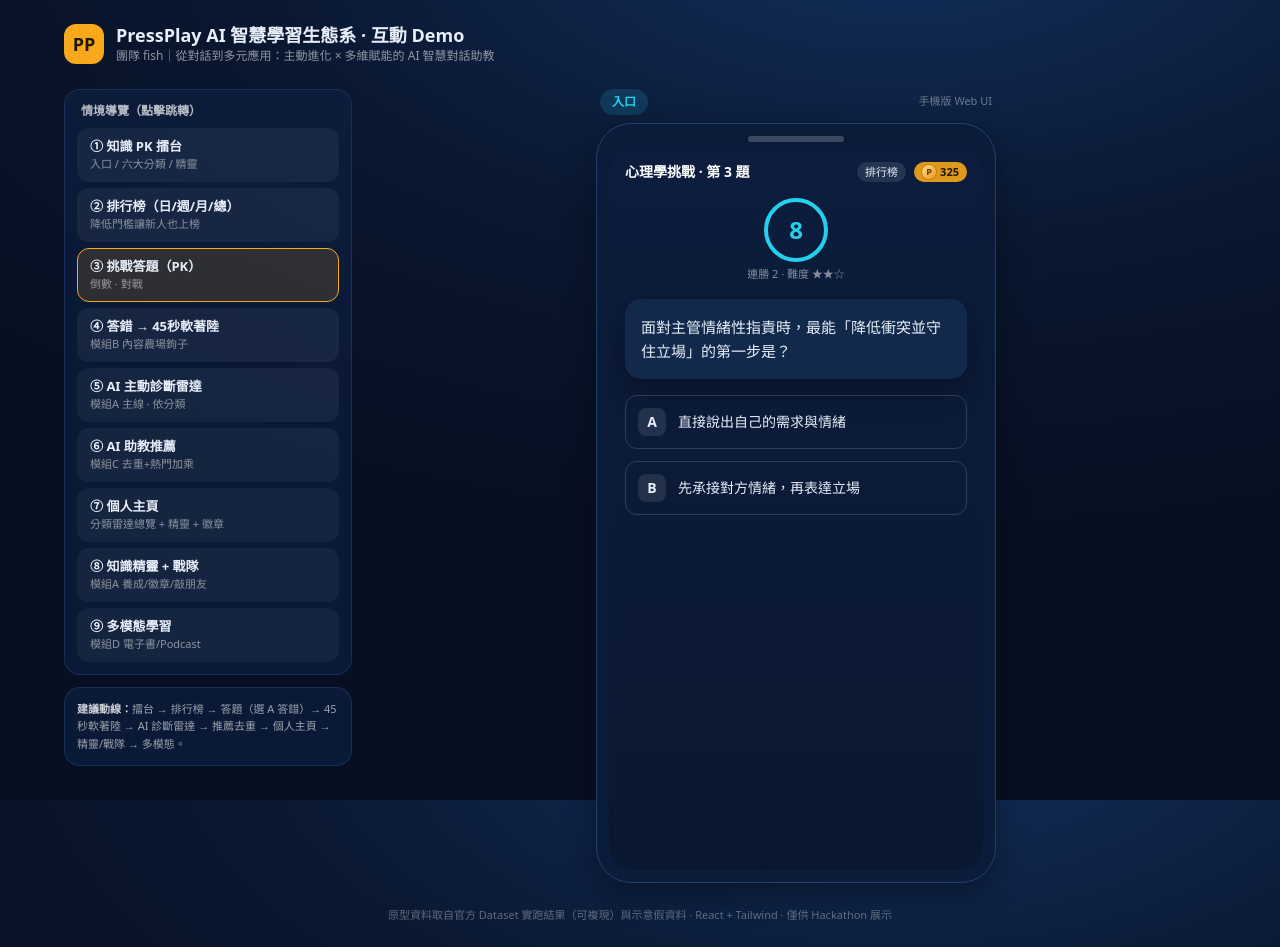
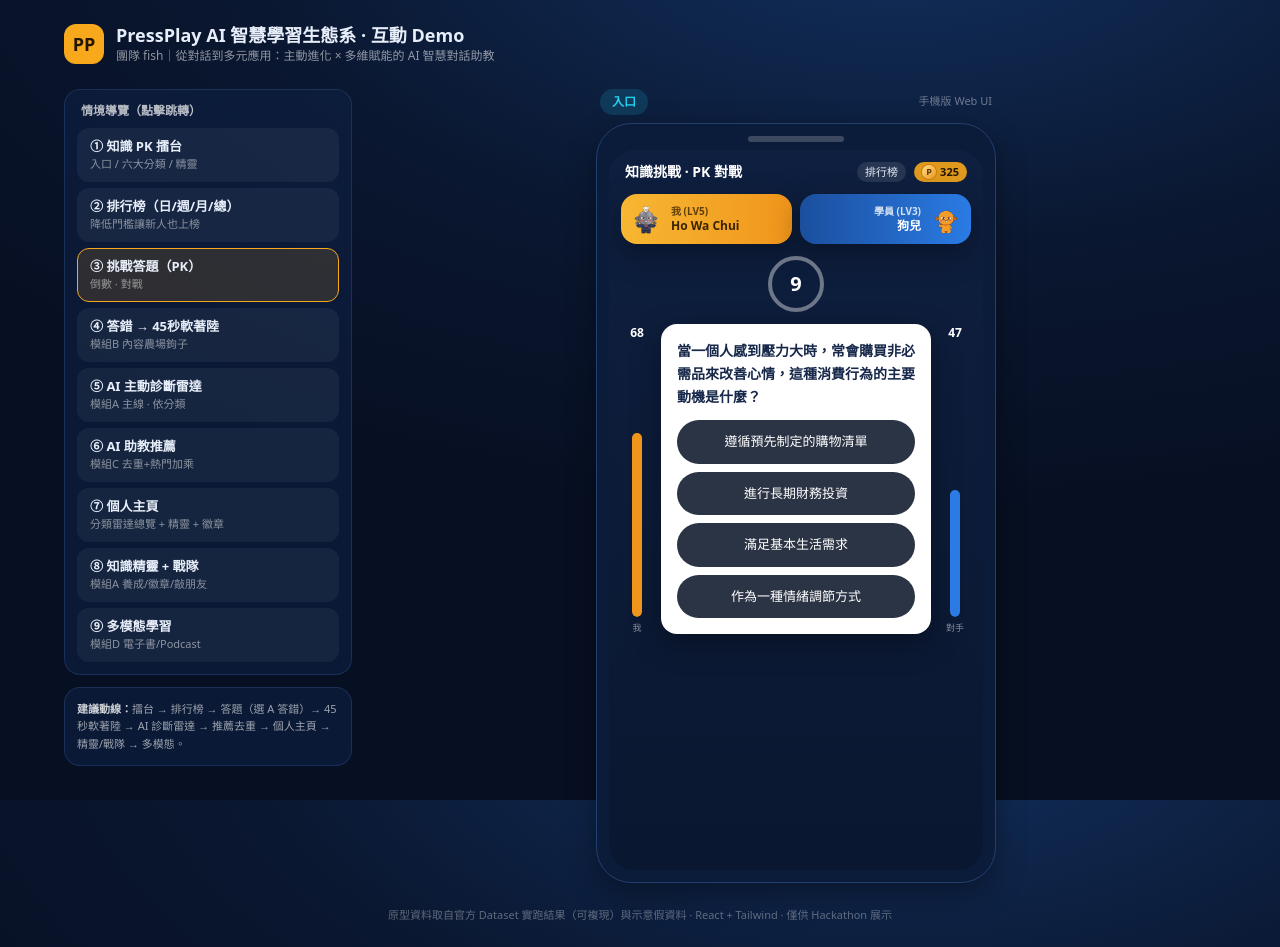
Before and after one commit to a96020183/ppa-ai-hackathon-fish, a React (Vite) app: page / in a window 1280 px wide. Both pictures are taken after a click on the button "免費挑戰". Built offline with nearby package versions, Linux system fonts and the light colour scheme.

Commit message:
feat(quiz): redesign 挑戰答題 to match PPA real PK UI (dual player cards, countdown, side score bars, category+difficulty, dark pill options); add netlify.toml

```diff
--- a/src/screens/Quiz.jsx
+++ b/src/screens/Quiz.jsx
@@ -1,72 +1,143 @@
 import React, { useEffect, useState } from 'react'
-import { PhoneHeader } from '../components/ui.jsx'
+import { PhoneHeader, PetAvatar } from '../components/ui.jsx'
 
+// 知識挑戰「PK 對戰」— 對齊 PPA 真實 UI（雙方玩家卡 / 倒數圈 / 側邊分數條 / 分類+難度 / 深色選項答對變綠）
 export default function Quiz({ go }) {
+  const [phase, setPhase] = useState('intro') // intro → question
   const [time, setTime] = useState(10)
   const [picked, setPicked] = useState(null)
+  const [myScore, setMyScore] = useState(68)
+  const oppScore = 47
 
+  // 分類 / 難度（對齊真 UI 的「第 N 題 + 投資理財 + 難度★」）
+  const category = '投資理財'
+  const difficulty = 1 // ★ / 4
+  const qno = 3
+
+  const question = '當一個人感到壓力大時，常會購買非必需品來改善心情，這種消費行為的主要動機是什麼？'
+  const options = [
+    { key: 'A', text: '遵循預先制定的購物清單' },
+    { key: 'B', text: '進行長期財務投資' },
+    { key: 'C', text: '滿足基本生活需求' },
+    { key: 'D', text: '作為一種情緒調節方式' }, // 正解
+  ]
+  const correct = 'D'
+
+  // intro 短暫展示分類/難度後進入題目
   useEffect(() => {
-    if (picked !== null) return
-    if (time <= 0) { setPicked('B'); return }
+    if (phase !== 'intro') return
+    const t = setTimeout(() => setPhase('question'), 1600)
+    return () => clearTimeout(t)
+  }, [phase])
+
+  // 倒數
+  useEffect(() => {
+    if (phase !== 'question' || picked !== null) return
+    if (time <= 0) { choose('A'); return } // 逾時視為答錯
     const t = setTimeout(() => setTime((s) => s - 1), 1000)
     return () => clearTimeout(t)
-  }, [time, picked])
-
-  const options = [
-    { key: 'A', text: '直接說出自己的需求與情緒' },
-    { key: 'B', text: '先承接對方情緒，再表達立場' }, // 正解 B；示範答錯走 A
-  ]
-  const correct = 'B'
+  }, [phase, time, picked])
 
   const choose = (k) => {
     if (picked !== null) return
     setPicked(k)
+    if (k === correct) setMyScore((s) => s + 10)
     setTimeout(() => {
-      if (k === correct) go('radar')   // 答對 → 直接結算
-      else go('softland')              // 答錯 → 45秒軟著陸（模組B）
-    }, 900)
+      if (k === correct) go('radar')   // 答對 → AI 診斷結算
+      else go('softland')              // 答錯 → 45 秒軟著陸
+    }, 1100)
   }
 
+  const answeredCorrect = picked === correct
+  const answeredWrong = picked !== null && picked !== correct
+
   return (
-    <div>
-      <PhoneHeader title="心理學挑戰 · 第 3 題" />
-      <div className="px-4 pb-6">
-        {/* timer */}
-        <div className="mt-2 flex items-center justify-center">
-          <div className={`flex h-16 w-16 items-center justify-center rounded-full border-4 text-2xl font-bold ${time <= 3 ? 'border-red-400 text-red-300' : 'border-ppcyan text-ppcyan'}`}>
-            {Math.max(0, time)}
+    <div className="min-h-full" style={{ background: 'linear-gradient(180deg,#0e1f3f,#0a1730)' }}>
+      <PhoneHeader title="知識挑戰 · PK 對戰" />
+      <div className="px-3 pb-6">
+        {/* 雙方玩家卡 */}
+        <div className="mt-1 flex items-stretch gap-2">
+          <div className="flex flex-1 items-center gap-2 rounded-2xl bg-gradient-to-r from-[#F7B733] to-[#F0951B] p-2 pr-3 shadow-card">
+            <PetAvatar form="suit" size={34} />
+            <div className="leading-tight text-[#3a2400]">
+              <div className="text-[10px] font-semibold opacity-80">我 (LV5)</div>
+              <div className="text-[12px] font-black">Ho Wa Chui</div>
             </div>
           </div>
-        <div className="mt-1 text-center text-[11px] text-white/50">連勝 2 · 難度 ★★☆</div>
-
-        <div className="mt-4 rounded-2xl bg-ppcard p-4 text-[15px] leading-relaxed shadow-card">
-          面對主管情緒性指責時，最能「降低衝突並守住立場」的第一步是？
+          <div className="flex flex-1 flex-row-reverse items-center gap-2 rounded-2xl bg-gradient-to-l from-[#2A7BE4] to-[#1B4F9E] p-2 pl-3 shadow-card">
+            <PetAvatar form="default" size={34} />
+            <div className="text-right leading-tight text-white">
+              <div className="text-[10px] font-semibold opacity-80">學員 (LV3)</div>
+              <div className="text-[12px] font-black">狗兒</div>
+            </div>
+          </div>
         </div>
 
-        <div className="mt-4 space-y-3">
+        {/* 倒數 + 答題結果 */}
+        <div className="mt-3 flex items-center justify-center gap-3">
+          {answeredCorrect && <span className="rounded-full bg-ppgreen px-3 py-1 text-[12px] font-bold text-[#08301f]">✓ 回答正確</span>}
+          <div className={`flex h-14 w-14 items-center justify-center rounded-full border-4 text-xl font-black ${time <= 3 && phase === 'question' && !picked ? 'border-red-400 text-red-300' : 'border-white/40 text-white'}`}>
+            {phase === 'intro' ? '3' : Math.max(0, time)}
+          </div>
+          {answeredWrong && <span className="rounded-full bg-red-500 px-3 py-1 text-[12px] font-bold text-white">✕ 回答錯誤</span>}
+        </div>
+
+        {/* 分數條(左我/右對手) + 中間題卡 */}
+        <div className="mt-3 flex items-stretch gap-2">
+          {/* 我的分數條 */}
+          <ScoreBar score={myScore} color="#F0951B" align="left" />
+
+          {/* 中間：intro 或題目 */}
+          <div className="flex-1">
+            {phase === 'intro' ? (
+              <div className="flex min-h-[280px] flex-col items-center justify-center rounded-2xl bg-white p-5 text-center text-[#17284a] shadow-card">
+                <div className="text-[15px] font-bold text-black/60">第 {qno} 題</div>
+                <div className="mt-3 text-2xl font-black">{category}</div>
+                <div className="mt-3 text-[13px] text-black/50">難度</div>
+                <div className="mt-1 text-xl tracking-widest">
+                  {'★'.repeat(difficulty)}<span className="text-black/20">{'★'.repeat(4 - difficulty)}</span>
+                </div>
+              </div>
+            ) : (
+              <div className="rounded-2xl bg-white p-4 text-[#17284a] shadow-card">
+                <div className="text-[14px] font-bold leading-relaxed">{question}</div>
+                <div className="mt-3 space-y-2">
                   {options.map((o) => {
-            let cls = 'bg-white/8 border-white/15'
+                    let cls = 'bg-[#2b3444] text-white'
                     if (picked) {
-              if (o.key === correct) cls = 'bg-ppgreen/20 border-ppgreen'
-              else if (o.key === picked) cls = 'bg-red-500/20 border-red-400'
+                      if (o.key === correct) cls = 'bg-ppgreen text-[#08301f] font-bold'
+                      else if (o.key === picked) cls = 'bg-red-500 text-white'
+                      else cls = 'bg-[#e6e8ee] text-black/40'
                     }
                     return (
                       <button key={o.key} onClick={() => choose(o.key)}
-                className={`flex w-full items-center gap-3 rounded-xl border p-3 text-left transition ${cls}`}>
-                <span className="flex h-7 w-7 items-center justify-center rounded-lg bg-white/10 text-sm font-bold">{o.key}</span>
-                <span className="text-sm">{o.text}</span>
+                        className={`w-full rounded-full px-4 py-3 text-[13px] transition active:scale-[.99] ${cls}`}>
+                        {o.text}
                       </button>
                     )
                   })}
                 </div>
+              </div>
+            )}
+          </div>
 
-        {picked && picked !== correct && (
-          <div className="mt-4 text-center text-sm text-pporange">答錯了！AI 助教正在為你準備補強… </div>
-        )}
-        {picked === correct && (
-          <div className="mt-4 text-center text-sm text-ppgreen">答對！進入結算… </div>
-        )}
+          {/* 對手分數條 */}
+          <ScoreBar score={oppScore} color="#2A7BE4" align="right" />
+        </div>
       </div>
     </div>
   )
 }
+
+function ScoreBar({ score, color, align }) {
+  const pct = Math.min(100, score)
+  return (
+    <div className="flex w-8 flex-col items-center">
+      <div className="text-[12px] font-black text-white">{score}</div>
+      <div className="relative mt-1 w-2.5 flex-1 overflow-hidden rounded-full bg-white/12">
+        <div className="absolute bottom-0 left-0 w-full rounded-full" style={{ height: pct + '%', background: color }} />
+      </div>
+      <div className="mt-1 text-[9px] text-white/50">{align === 'left' ? '我' : '對手'}</div>
+    </div>
+  )
+}
```
Also changed, not shown: 1 other file (tests, documents, lock files or other folders). Lines whose indentation alone changed are shown as unchanged.
